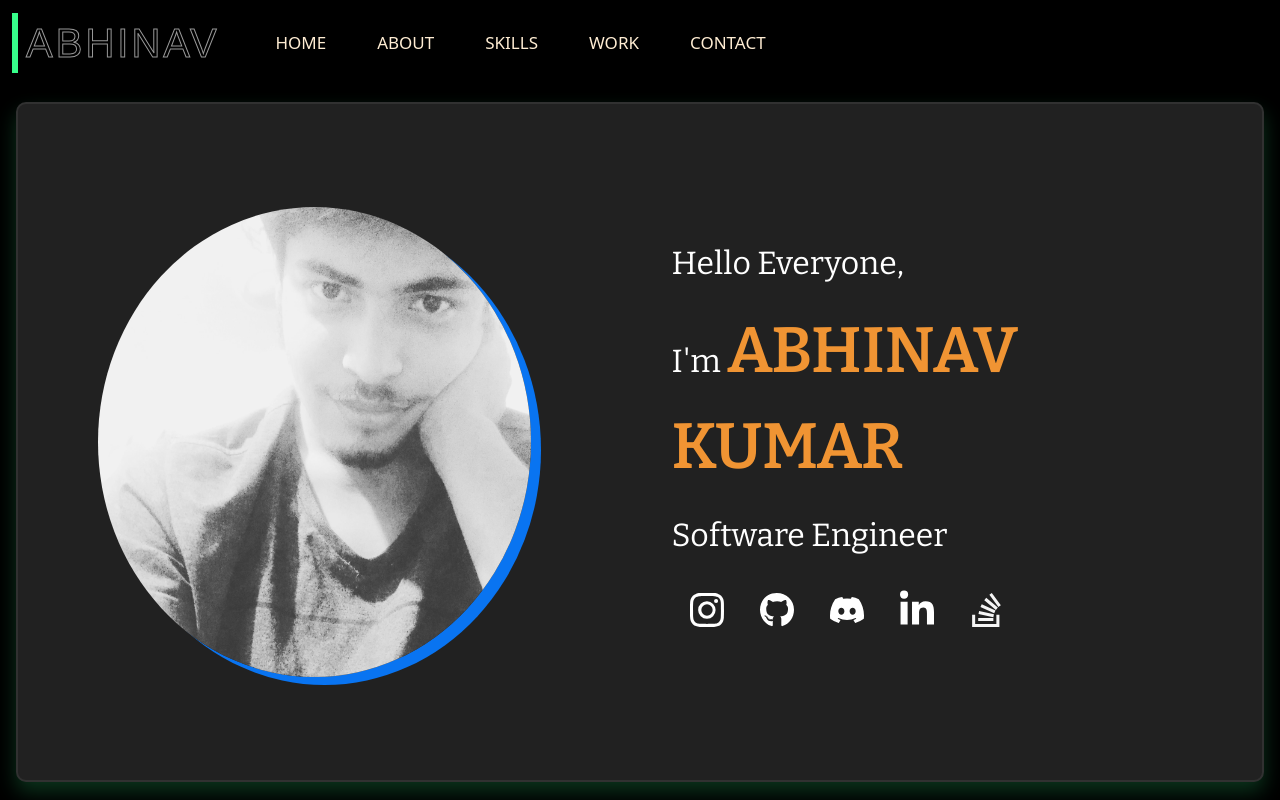
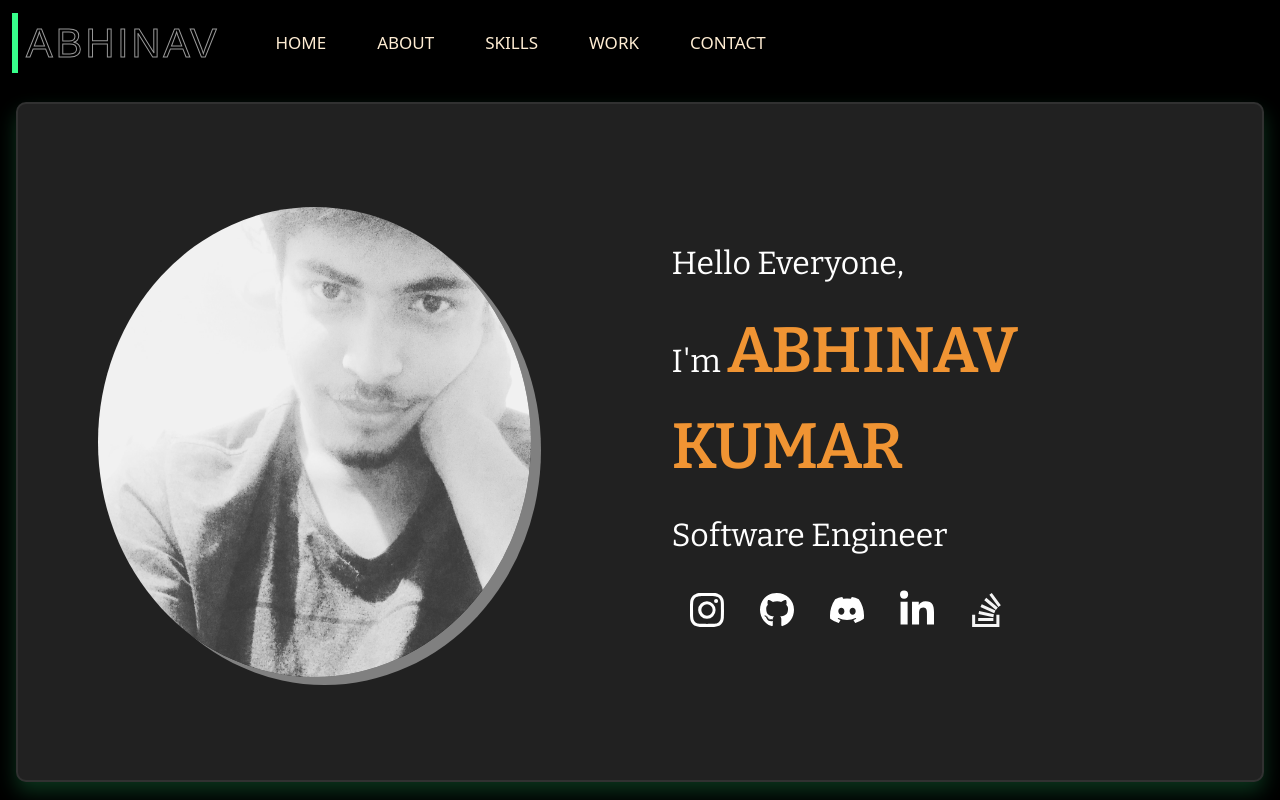
Before and after one commit to abhinav3254/angular-portfolio, an Angular app: page / in a window 1280 px wide. Built offline with nearby package versions, Linux system fonts and the light colour scheme.

Commit message:
color changed

```diff
--- a/src/app/components/home/home.component.css
+++ b/src/app/components/home/home.component.css
@@ -46,7 +46,7 @@
     height: 100%;
     border-radius: 50%;
     margin: auto;
-    box-shadow: 10px 8px 0px rgba(9, 116, 241, 1)
+    box-shadow: 10px 8px 0px rgba(128, 128, 128, 1)
 }
 
 .right {
```
